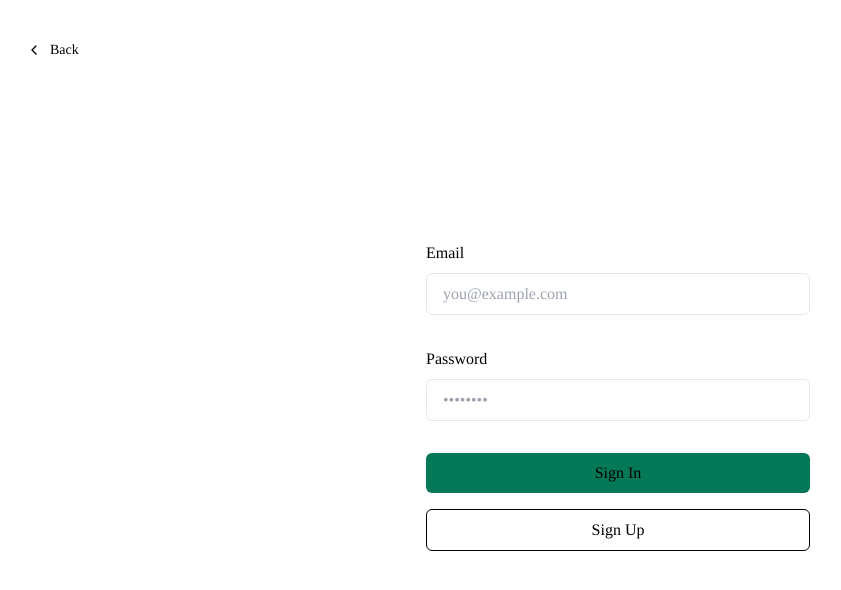
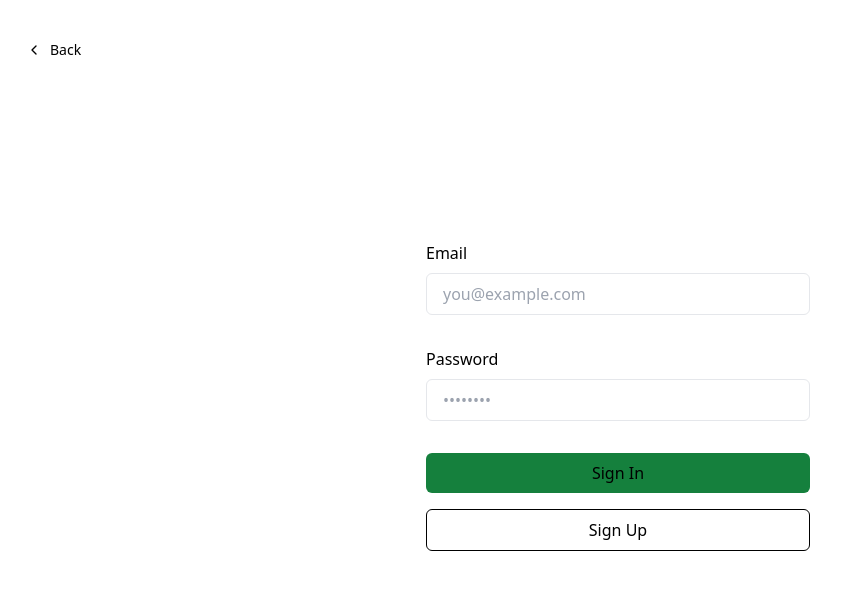
Before and after one commit to arr213/nytg-club, a Next.js app: page /login in a window 1280 px wide. Shown: the top 590 px of the page, without its empty margins (22-863 px from the left). Built offline with nearby package versions, Linux system fonts and the light colour scheme.

Commit message:
require game processing

```diff
--- a/app/layout.tsx
+++ b/app/layout.tsx
@@ -1,5 +1,5 @@
 // import { GeistSans } from "geist/font/sans";
-import {Tinos} from "@next/font/google";
+import {Tinos} from "next/font/google";
 import "./globals.css";
 
 const defaultUrl = process.env.VERCEL_URL
@@ -12,7 +12,12 @@ export const metadata = {
   description: "The fastest way to build apps with Next.js and Supabase",
 };
 
-const tinos = Tinos({ weight: ["400"], subsets: ["latin"]});
+const tinos = Tinos({
+  weight: ["400"],
+  subsets: ["latin"],
+  display: 'swap',
+  variable: '--font-tinos',
+});
 
 export default function RootLayout({
   children,
@@ -22,11 +27,11 @@ export default function RootLayout({
   return (
 
 
-    <html lang="en" className={tinos.className}>
+    <html lang="en" className={tinos.variable}>
       <head>
         <meta name="viewport" content="width=device-width, initial-scale=1.0" />
         <title>The Daily Puzzler</title>
-        <link href="https://cdn.jsdelivr.net/npm/tailwindcss@2.2.19/dist/tailwind.min.css" rel="stylesheet" />
+        {/* <link href="https://cdn.jsdelivr.net/npm/tailwindcss@2.2.19/dist/tailwind.min.css" rel="stylesheet" /> */}
       </head>
       <body className="bg-background text-foreground">
         <main className="min-h-screen flex flex-col items-center">
```
